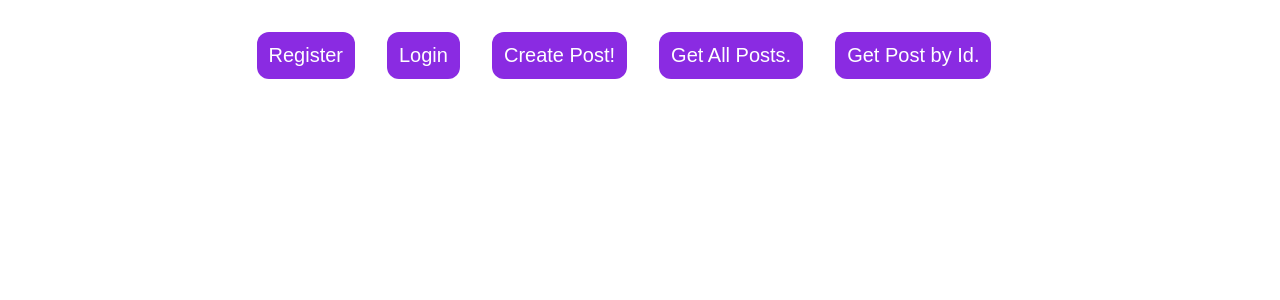
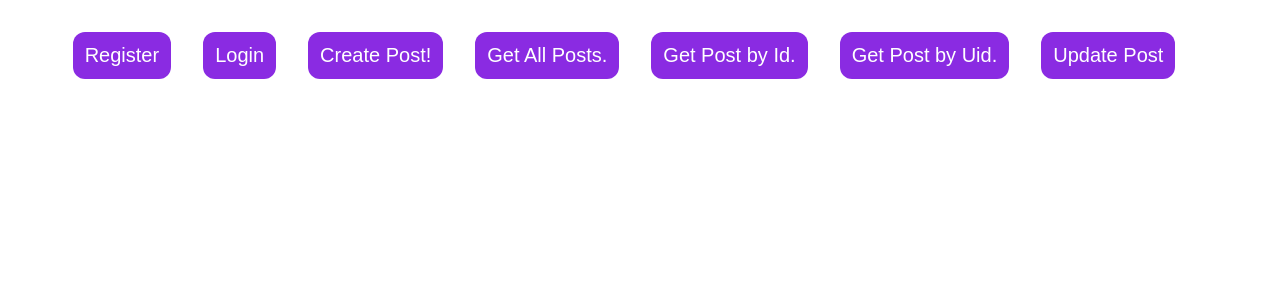
Before and after one commit to kayyenl/Firebase-Training, a React (Create React App) app: page / in a window 1280 px wide. Shown: the top 300 px of the page. Built offline with nearby package versions, Linux system fonts and the light colour scheme; no server answers.

Commit message:
finally done with firestore cruds

```diff
--- a/src/Nav.jsx
+++ b/src/Nav.jsx
@@ -1,7 +1,7 @@
 import React, { useState, useEffect } from "react";
 import { ReactDOM } from "react-dom/client";
 import { auth, db } from './firebase/init';
-import { collection, addDoc, getDocs, getDoc, doc, query, where } from 'firebase/firestore';
+import { collection, addDoc, getDocs, getDoc, doc, query, where, updateDoc, deleteDoc } from 'firebase/firestore';
 import {
   createUserWithEmailAndPassword,
   signInWithEmailAndPassword, signOut,
@@ -23,18 +23,36 @@ const Nav = () => {
         console.log('post success!')
     }
 
+    async function updatePost() {
+        const hardcodedId = 'OI9KFu57SclWU9FCSayR'
+        const postRef = doc(db, 'posts', hardcodedId)
+        const post = await getPostById(hardcodedId)
+        console.log(post)
+        const updated = {
+            ...post,
+            title: "new hop"
+        }
+        console.log(updated)
+        updateDoc(postRef, updated)
+    }
+
+    function deletePost() {
+        const hardcodedId = 'OI9KFu57SclWU9FCSayR'
+        const postRef = doc(db, 'posts', hardcodedId)
+        deleteDoc(postRef)
+    }
+
     async function getAllPosts() {
         const { docs } = await getDocs(collection(db, 'posts'))
         const posts = docs.map(elem => ({...elem.data(), id: elem.id }))
         console.log(posts)
     }
 
-    async function getPostById() {
-        const hardcodedId = 'OI9KFu57SclWU9FCSayR'
+    async function getPostById(id) {
+        const hardcodedId = id
         const postRef = doc(db, 'posts', hardcodedId)
         const postSnap = await getDoc(postRef)
-        const post = postSnap.data()
-        console.log(post)
+        return postSnap.data()
     }
 
     async function getPostsByUid() {
@@ -43,7 +61,7 @@ const Nav = () => {
             where('uid', "==", user.uid)
         )
         const { docs } = await getDocs(postCollectionRef)
-        console.log(docs)
+        console.log(docs.map(docs => docs.data()))
     }
 
     useEffect(() => { //is actually called many times when re-rendering happens, so its not exactly one time only
@@ -116,6 +134,8 @@ const Nav = () => {
             <button onClick={() => createPost()}>Create Post!</button>
             <button onClick={() => getAllPosts()}>Get All Posts.</button>
             <button onClick={() => getPostById()}>Get Post by Id.</button>
+            <button onClick={() => getPostsByUid()}>Get Post by Uid.</button>
+            <button onClick={() => updatePost()}>Update Post</button>
         </div>
     );
 }
```
